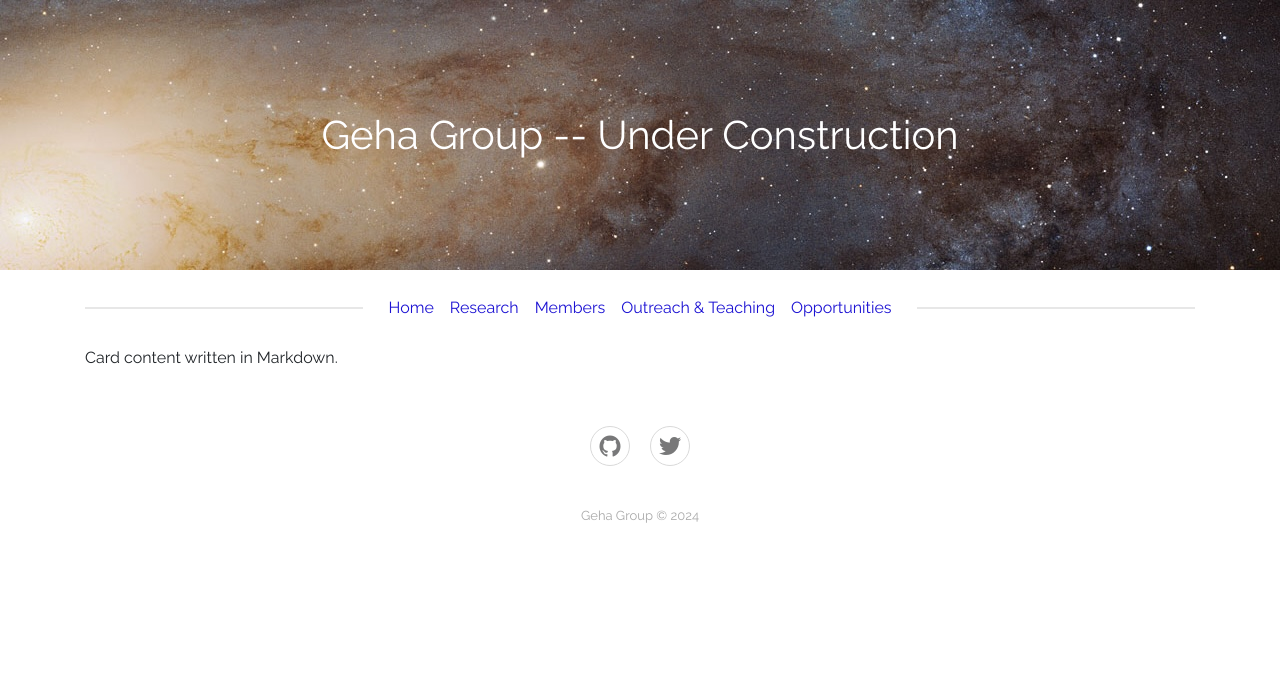
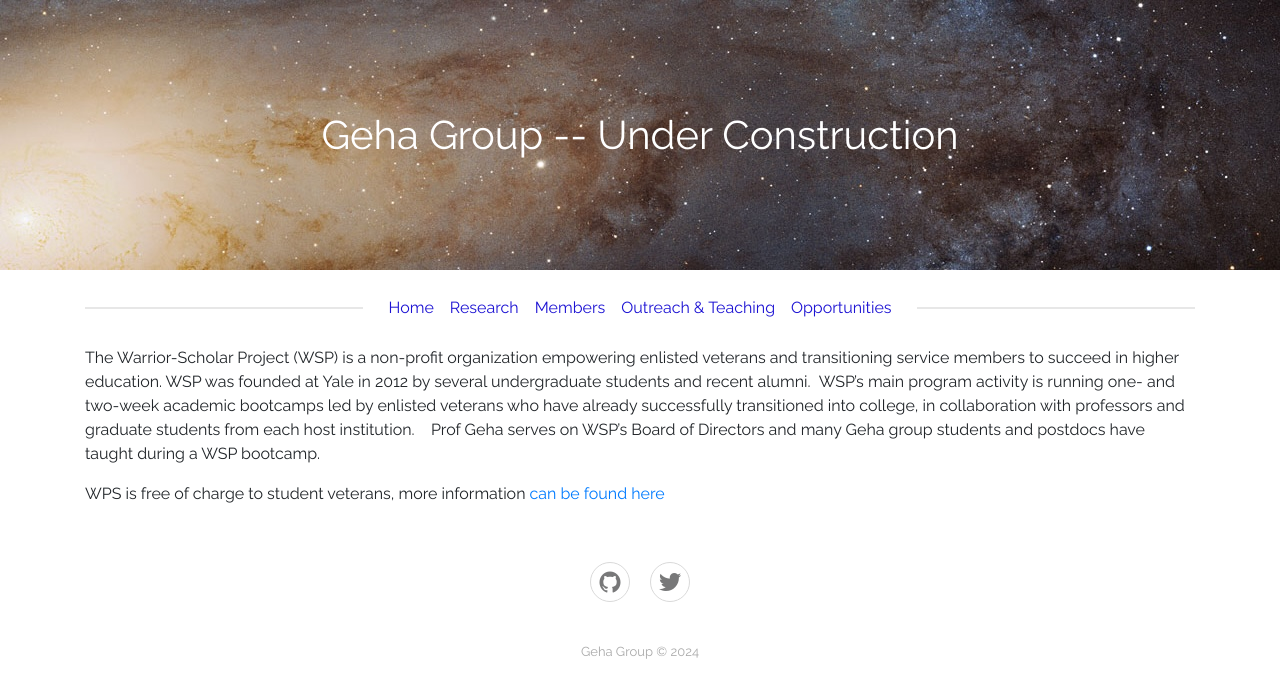
Before and after one commit to geha-group/geha-group.github.io, a Jekyll site: the page built from _outreach/wsp.md, in a window 1280 px wide. Shown: the top 698 px of the page. Built offline with Jekyll 4.4.1, drawn with Linux system fonts in a browser that asks for light colours.

Commit message:
Update wsp.md

```diff
--- a/_outreach/wsp.md
+++ b/_outreach/wsp.md
@@ -6,4 +6,6 @@ text: |
     This is text to go on the card on the home page. Lorem ipsum sit amet sit veroeros sed amet blandit consequat veroeros lorem blandit adipiscing et feugiat phasellus tempus dolore ipsum lorem dolore.
 ---
 
-Card content written in Markdown.
+The Warrior-Scholar Project (WSP) is a non-profit organization empowering enlisted veterans and transitioning service members to succeed in higher education.  WSP was founded at Yale in 2012 by several undergraduate students and recent alumni.  WSP’s main program activity is running one- and two-week academic bootcamps led by enlisted veterans who have already successfully transitioned into college, in collaboration with professors and graduate students from each host institution.    Prof Geha serves on WSP's Board of Directors and many Geha group students and postdocs have taught during a WSP bootcamp.
+
+WPS is free of charge to student veterans, more information <a href="https://www.warrior-scholar.org/">can be found here</a>
```
